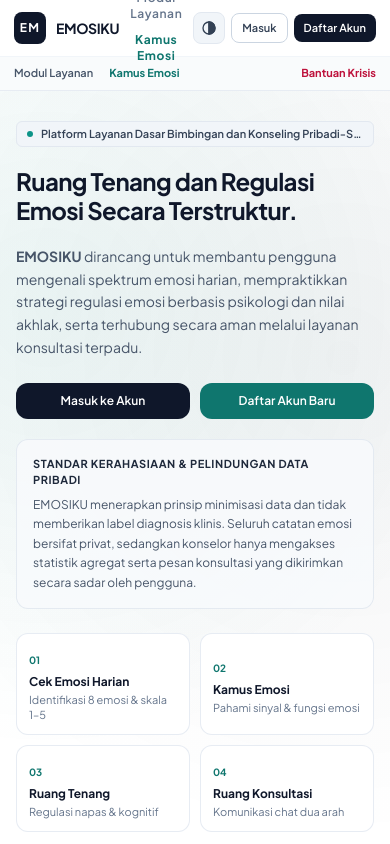
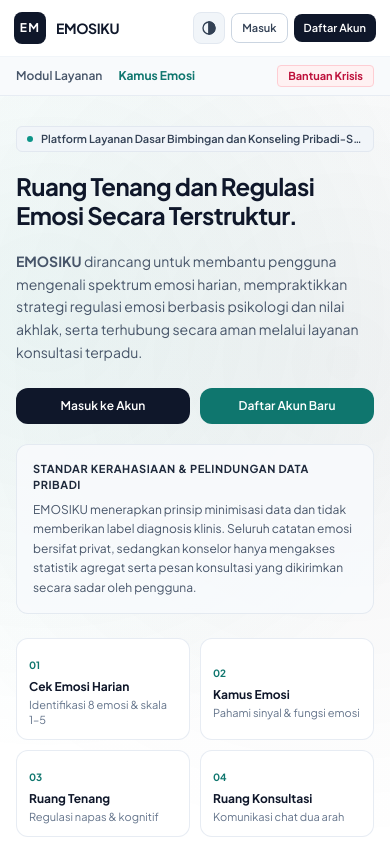
Before and after one commit to Rezafahmi17/emosiku, a website: page frontend/index.html in a window 390 px wide. Shown: the top 844 px of the page. Drawn offline with nearby package versions, Linux system fonts and the light colour scheme.

Commit message:
Fix mobile header navigation layout: hide desktop nav links on mobile to prevent text wrapping

```diff
--- a/frontend/index.html
+++ b/frontend/index.html
@@ -113,6 +113,11 @@
             background: #cbd5e1;
             border-radius: 9999px;
         }
+        @media (max-width: 767px) {
+            #landing-nav-links {
+                display: none !important;
+            }
+        }
         @media (max-width: 640px) {
             input, select, textarea {
                 font-size: 16px !important;
@@ -206,12 +211,12 @@
         </div>
 
         <!-- Sub-Navigasi Mobile (Tampil di Smartphone Saat di Landing Page) -->
-        <div id="landing-mobile-subnav" class="md:hidden border-t border-slate-100 bg-slate-50/80 px-3.5 py-2 flex items-center justify-between gap-2 text-[11px] font-semibold text-slate-600 hc-card">
+        <div id="landing-mobile-subnav" class="md:hidden border-t border-slate-100 bg-slate-50/90 px-4 py-2 flex items-center justify-between gap-2 text-xs font-semibold text-slate-600 hc-card">
             <div class="flex items-center gap-4">
                 <button type="button" onclick="navigateTopMenu('fitur-utama')" class="hover:text-slate-900 transition">Modul Layanan</button>
-                <button type="button" onclick="navigateTopMenu('kamus-emosi')" class="text-teal-700 font-bold transition">Kamus Emosi</button>
-            </div>
-            <button type="button" onclick="openEmergencyModal()" class="text-rose-700 font-bold">Bantuan Krisis</button>
+                <button type="button" onclick="navigateTopMenu('kamus-emosi')" class="text-teal-700 hover:text-teal-900 font-bold transition">Kamus Emosi</button>
+            </div>
+            <button type="button" onclick="openEmergencyModal()" class="text-rose-700 hover:text-rose-900 font-bold text-[11px] px-2.5 py-0.5 rounded bg-rose-50 border border-rose-200">Bantuan Krisis</button>
         </div>
     </header>
 
--- a/frontend/js/app.js
+++ b/frontend/js/app.js
@@ -707,7 +707,11 @@ function showLandingView() {
     document.getElementById('view-landing').classList.remove('hidden');
     document.getElementById('view-student-app').classList.add('hidden');
     document.getElementById('view-admin-app').classList.add('hidden');
-    document.getElementById('landing-nav-links').classList.remove('hidden');
+    const navLinks = document.getElementById('landing-nav-links');
+    if (navLinks) {
+        navLinks.classList.remove('md:hidden');
+        navLinks.classList.add('hidden', 'md:flex');
+    }
     const mobileSubnav = document.getElementById('landing-mobile-subnav');
     if (mobileSubnav) mobileSubnav.classList.remove('hidden');
     document.getElementById('nav-guest-actions').classList.remove('hidden');
@@ -717,7 +721,11 @@ function showLandingView() {
 
 function enterRoleDashboard(user) {
     document.getElementById('view-landing').classList.add('hidden');
-    document.getElementById('landing-nav-links').classList.add('hidden');
+    const navLinks = document.getElementById('landing-nav-links');
+    if (navLinks) {
+        navLinks.classList.remove('md:flex');
+        navLinks.classList.add('hidden', 'md:hidden');
+    }
     const mobileSubnav = document.getElementById('landing-mobile-subnav');
     if (mobileSubnav) mobileSubnav.classList.add('hidden');
     document.getElementById('nav-guest-actions').classList.add('hidden');
```
Also changed, not shown: public/index.html (+9 -4 lines), public/js/app.js (+10 -2 lines).
